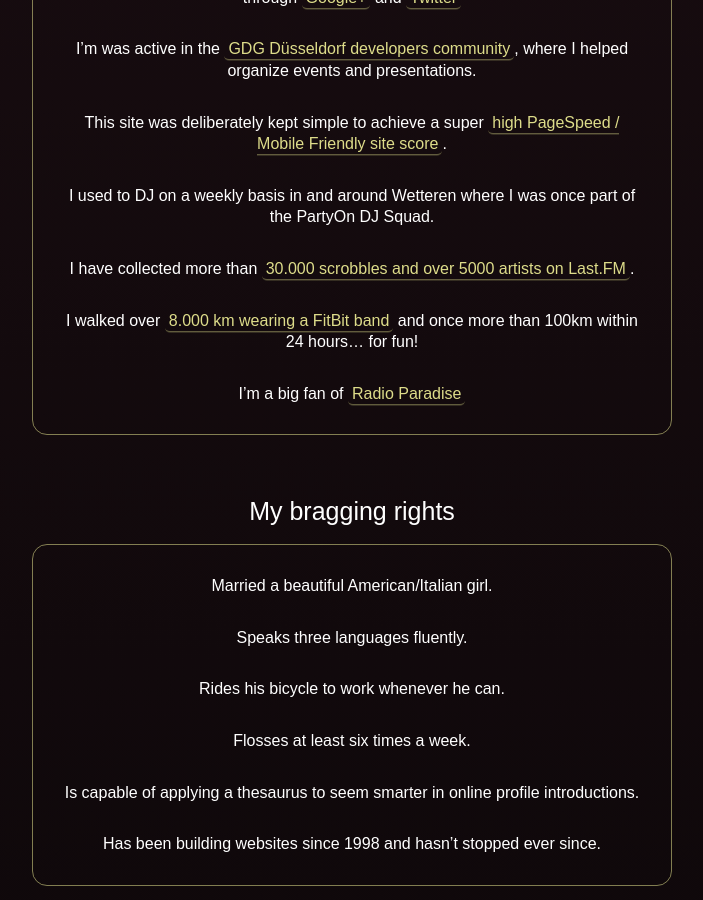
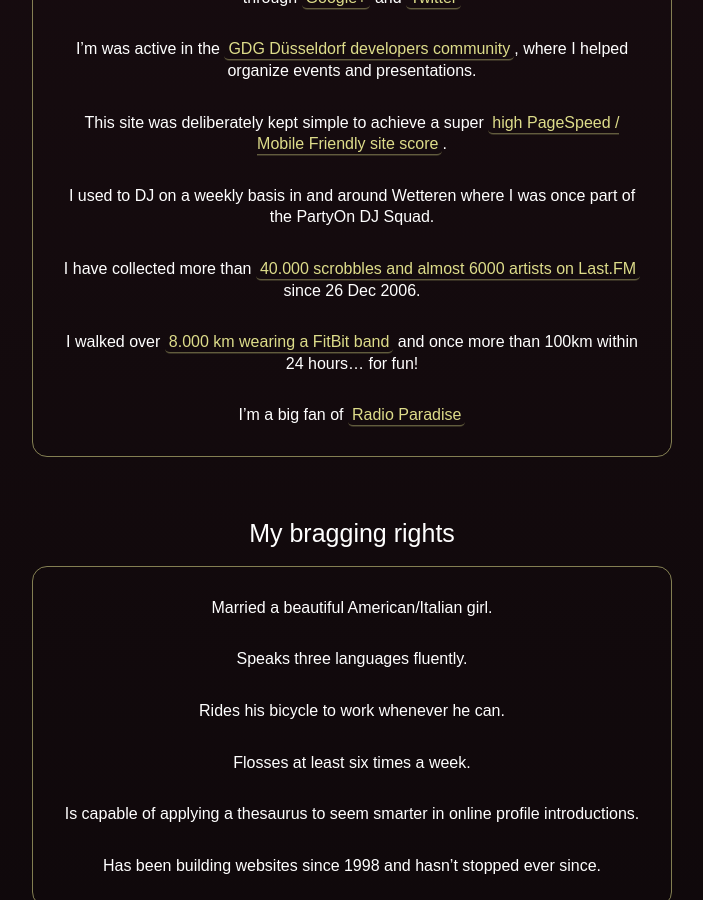
Before and after one commit to johanbove/johanbove.github.io, a Jekyll site: the page built from about.md, in a window 1280 px wide and 900 px high, scrolled down 825 px. Shown: the whole window, without its empty margins (288-991 px from the left). Built offline with Jekyll 4.4.1, drawn with Linux system fonts in a browser that asks for light colours.

Commit message:
Updates last.fm stats

```diff
--- a/about.md
+++ b/about.md
@@ -22,7 +22,7 @@
 - I'm was active in the [GDG Düsseldorf developers community](https://plus.google.com/communities/113782579160655007812), where I helped organize events and presentations.
 - This site was deliberately kept simple to achieve a super [high PageSpeed / Mobile Friendly site score](https://developers.google.com/speed/pagespeed/insights/?url=http%3A%2F%2Fblog.johanbove.info).
 - I used to DJ on a weekly basis in and around Wetteren where I was once part of the PartyOn DJ Squad.
-- I have collected more than [30.000 scrobbles and over 5000 artists on Last.FM](http://www.last.fm/user/Joe-1).
+- I have collected more than [40.000 scrobbles and almost 6000 artists on Last.FM](http://www.last.fm/user/Joe-1) since 26 Dec 2006.
 - I walked over [8.000 km wearing a FitBit band](https://www.fitbit.com/user/26B3ZT) and once more than 100km within 24 hours... for fun!
 - I'm a big fan of [Radio Paradise](http://www.radioparadise.com)
 
```
